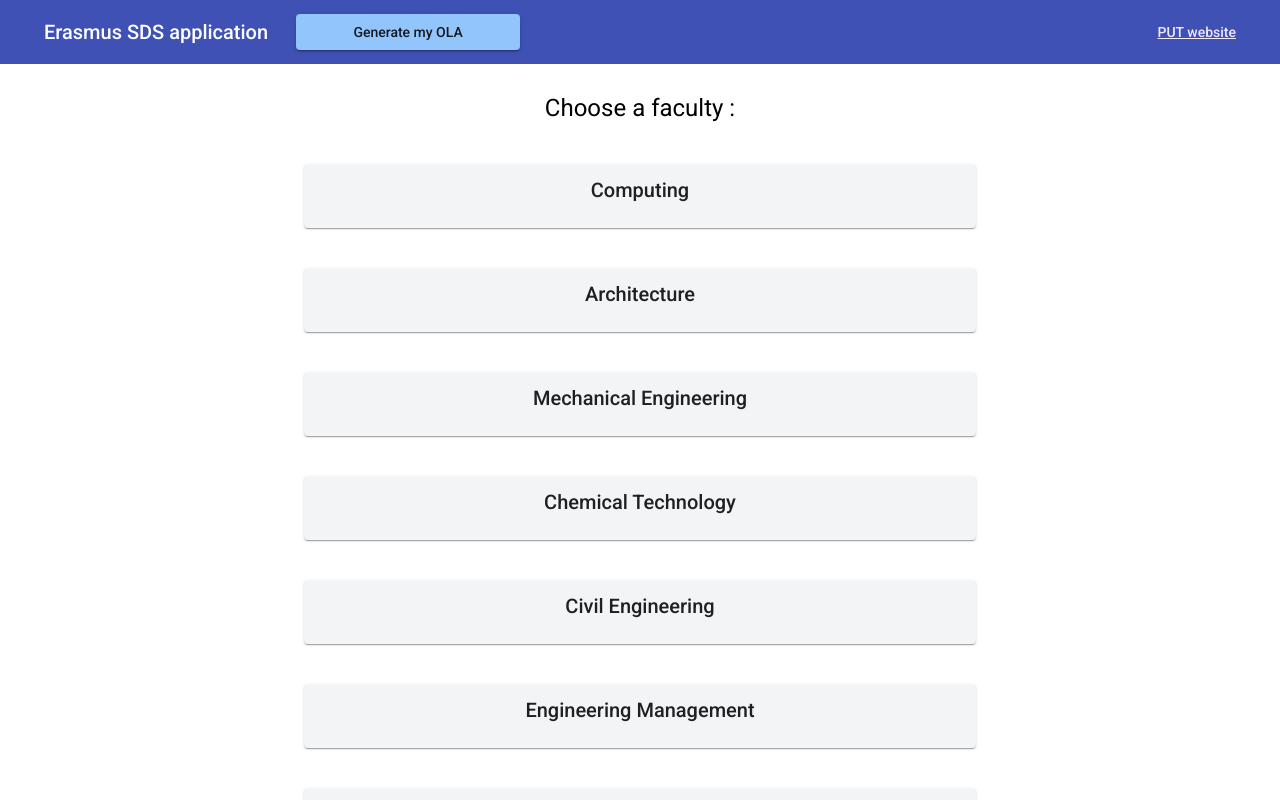
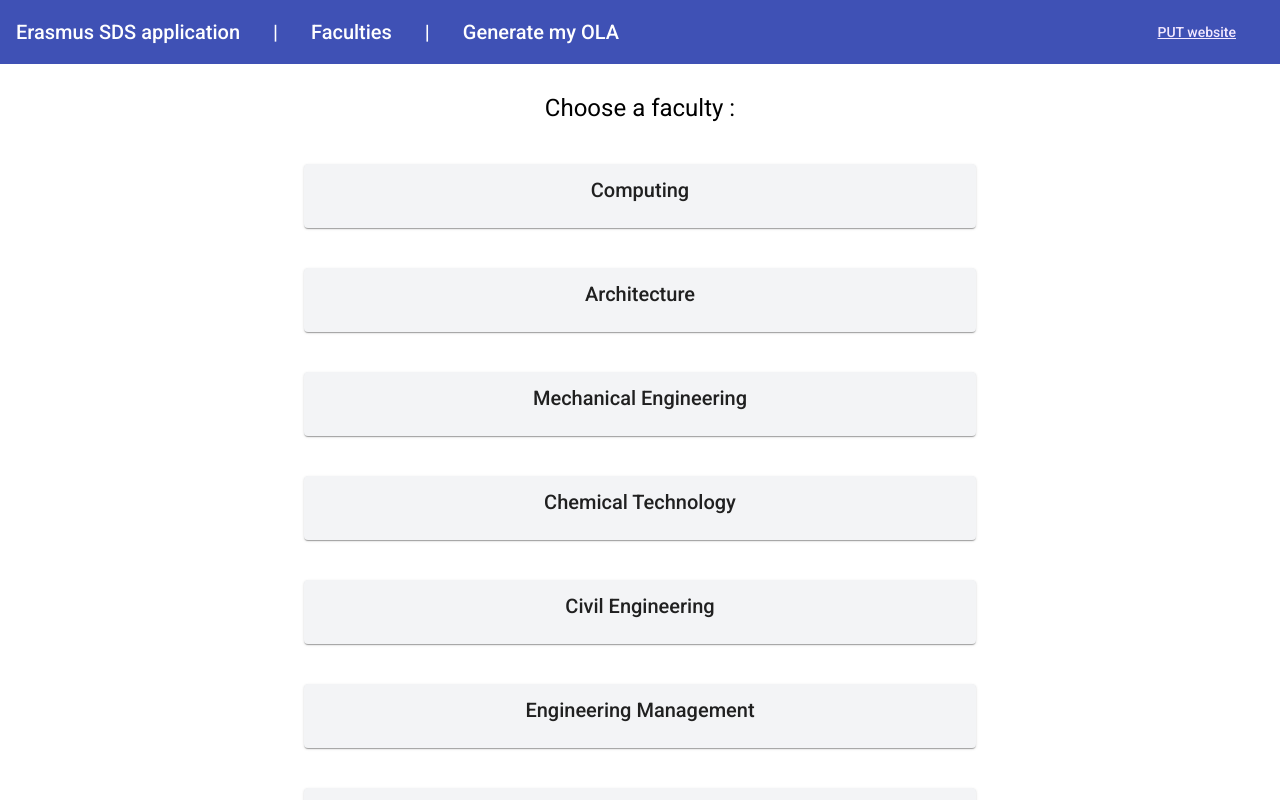
Before and after one commit to 12-3-8-s9b9o9j9t/erasmus-sds, an Angular app in the folder front/: page /faculties in a window 1280 px wide. Shown: the top 800 px of the page. Built offline with nearby package versions, Linux system fonts and the light colour scheme.

Commit message:
modify header

```diff
--- a/front/src/app/app-routing.module.ts
+++ b/front/src/app/app-routing.module.ts
@@ -7,7 +7,8 @@ import { LoginComponent } from './login/login.component';
 import { FacultiesListPageComponent } from './faculties-list-page/faculties-list-page.component';
 
 const routes: Routes = [
-  { path: "", component: LoginComponent },
+  { path: "", redirectTo: '/login', pathMatch: 'full' },
+  { path: "login", component: LoginComponent },
   { path: "faculties", component: FacultiesListPageComponent },
   { path: "faculties/:faculty", component: HomeComponent },
   { path: "faculties/:faculty/course/:id", component: CourseDetailComponent },
--- a/front/src/app/header/header.component.html
+++ b/front/src/app/header/header.component.html
@@ -1,9 +1,17 @@
 <mat-toolbar color="primary">
-  <span class="px-7 hover:cursor-pointer" (click)="goToHome()">Erasmus SDS application</span>
-
-  <div *ngIf="this.router.url !== '/'">
-    <button mat-raised-button class="w-56 bg-blue-300" (click)="goToOLAPage()">Generate my OLA</button>
-  </div>
+  <nav>
+    <a [routerLink]="['/']" routerLinkActive="active">
+      <span class="pr-7">Erasmus SDS application</span>
+    </a>
+    |
+    <a [routerLink]="['faculties']" routerLinkActive="active">
+      <span class="px-7">Faculties</span>
+    </a>
+    |
+    <a [routerLink]="['ola']"routerLinkActive="active">
+      <span class="px-7">Generate my OLA</span>
+    </a>
+  </nav>
 
   <div class="flex justify-end w-full pr-7">
     <nav class="text-sm">
--- a/front/src/app/header/header.component.ts
+++ b/front/src/app/header/header.component.ts
@@ -1,5 +1,5 @@
 import { Component, OnInit } from '@angular/core';
-import {Router} from "@angular/router";
+import {ActivatedRoute, Router} from "@angular/router";
 import { isLoggedIn } from '../services/storage.service';
 
 @Component({
@@ -9,21 +9,8 @@ import { isLoggedIn } from '../services/storage.service';
 })
 export class HeaderComponent implements OnInit {
 
-  public readonly router: Router;
-
   constructor(
-    router: Router
   ) {
-    this.router = router;
-  }
-
-  goToOLAPage(): void {
-    this.router.navigateByUrl("ola");
-  }
-
-  goToHome(): void {
-    const to: string = isLoggedIn() ? "/faculties" : "";
-    this.router.navigateByUrl(to);
   }
 
   ngOnInit(): void {
```
Also changed, not shown: 1 other file (tests, documents, lock files or other folders).
